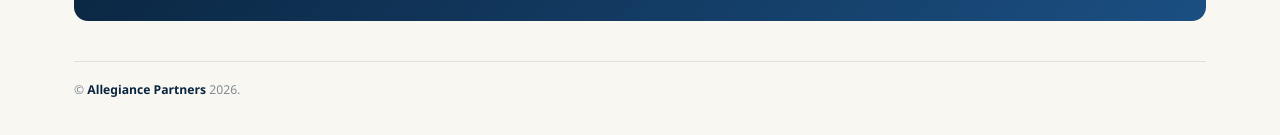
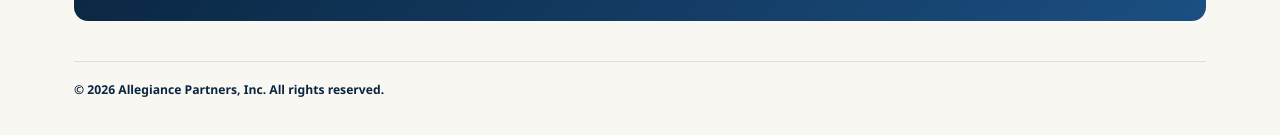
Before and after one commit to allegiancepartners/UHNW-Resource-Hub, a plain HTML site: page uhnw-flowchart.html in a window 1280 px wide. Shown: the part 1342-1477 px from the top of the page. Drawn offline with Linux system fonts and the light colour scheme.

Commit message:
Update footer copyright information format

```diff
--- a/uhnw-flowchart.html
+++ b/uhnw-flowchart.html
@@ -214,7 +214,7 @@
     <a class="cta-btn" href="uhnw-discovery-call.html">Book a Discovery Call →</a>
   </div>
 
-  <footer>© <strong>Allegiance Partners</strong> 2026.</footer>
+    <footer> <strong>© 2026 Allegiance Partners, Inc. All rights reserved.</strong></footer>
 
 </div>
 </body>
```
